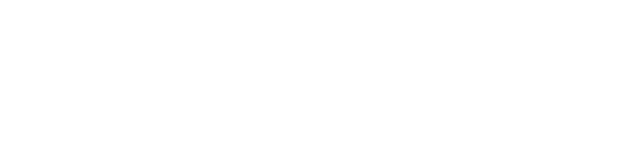
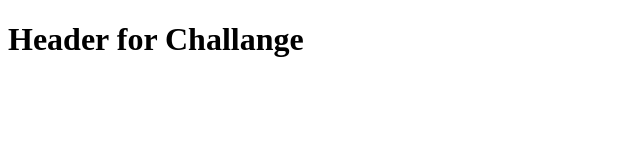
Before and after one commit to OliverReiger/my-super-website, a plain HTML site: page index.html in a window 1280 px wide. Shown: the whole page, without its empty margins (0-640 px from the left). Drawn offline with Linux system fonts and the light colour scheme.

Commit message:
local changes on index.html

```diff
--- a/index.html
+++ b/index.html
@@ -2,9 +2,9 @@
 <html>
 <head>
   <meta charset="UTF-8">
-  <title>title</title>
+  <title>Title changed local</title>
 </head>
 <body>
-
+	<h1>Header for Challange</h1>
 </body>
 </html>
```
